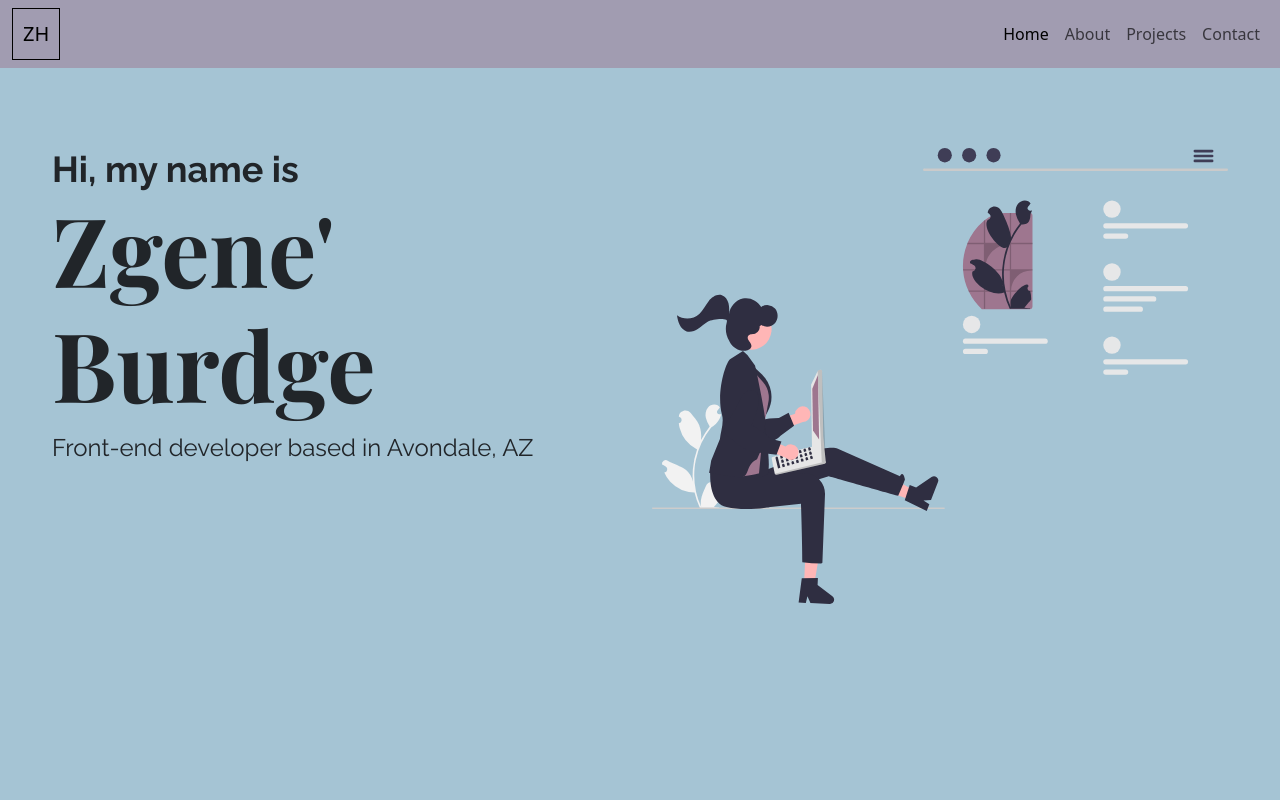
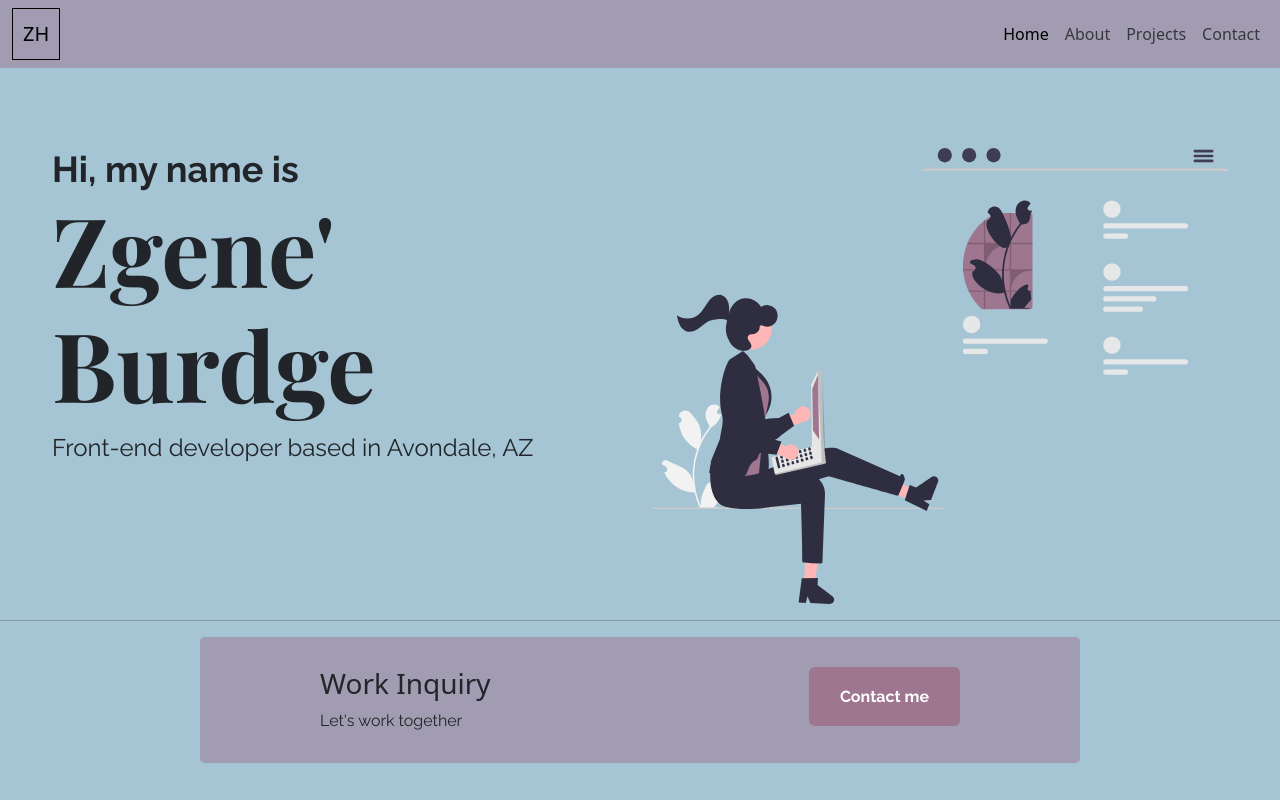
Before and after one commit to ZBurdge/My-Portfolio, a plain HTML site: page index.html in a window 1280 px wide. Drawn offline with nearby package versions, Linux system fonts and the light colour scheme.

Commit message:
added and styled work inquiry footer

```diff
--- a/css/styles.css
+++ b/css/styles.css
@@ -49,8 +49,13 @@ p {
 
 .contact-box {
   background-color: var(--seconday-color);
+  padding: 30px 120px;
+  margin: 0 200px;
+  border-radius: 5px;
+}
 
-  bottom: 0;
+.contact-box p {
+  margin: 0;
 }
 
 .btn-main {
--- a/index.html
+++ b/index.html
@@ -69,5 +69,19 @@
         </div>
       </div>
     </div>
+    <hr />
+    <footer>
+        <div class="contact-box d-flex justify-content-between">
+            <div >
+              <h3 class="work-inquiry">Work Inquiry</h3>
+              <p>Let's work together</p>
+            </div>
+            <div>
+              <a href="#" class="btn btn-main" title="Contact Zgene'"
+                >Contact me
+              </a>
+            </div>
+          </div>
+    </footer>
   </body>
 </html>
```
